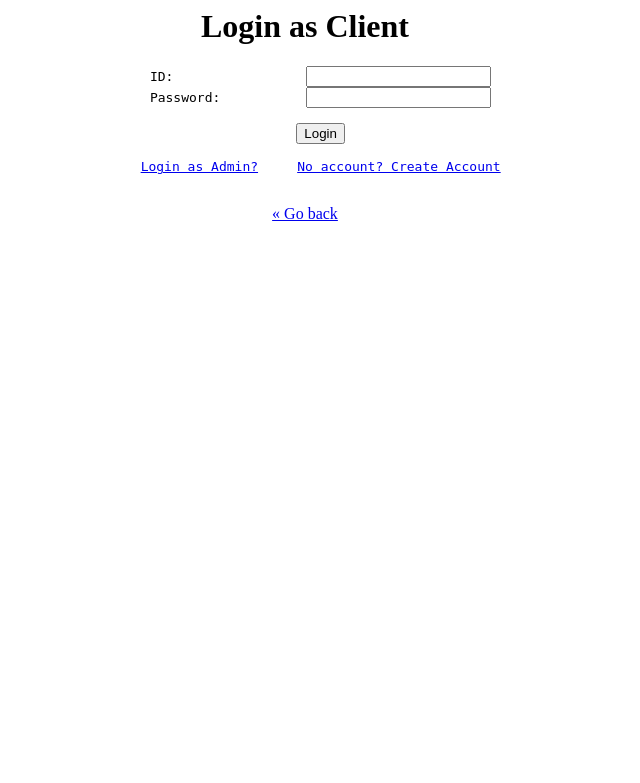
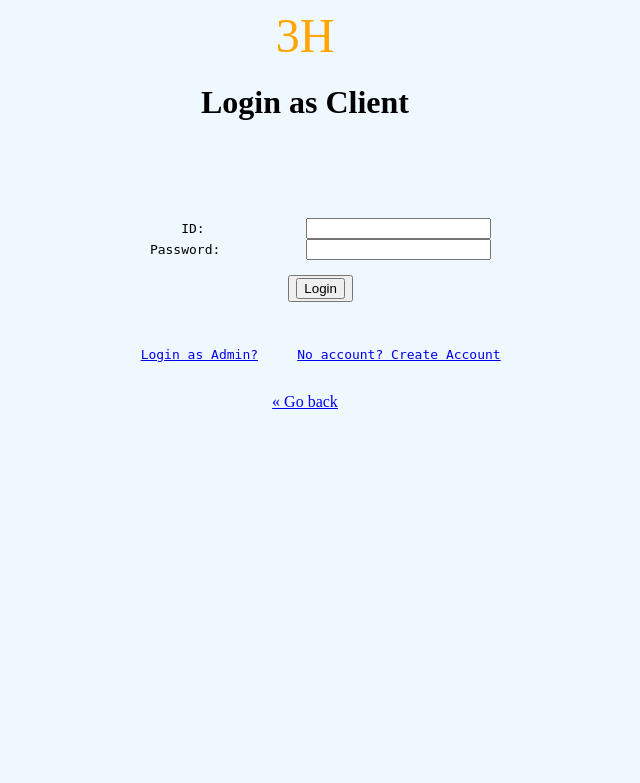
Before and after one commit to samComeIt/summer2019, a PHP site: page /loginClient.php in a window 1280 px wide. Shown: the top 783 px of the page, without its empty margins (335-975 px from the left). Run offline with PHP 8.4, Linux system fonts and the light colour scheme.

Commit message:
html
changed backgorund of the login page to AliceBlue(#F0F8FF)

```diff
--- a/305/intro.html
+++ b/305/intro.html
@@ -11,7 +11,8 @@
 <div style="text-align:center">
 
 
-<h1>Welcome to 3H </h1>
+<h1>Welcome to <font color ="orange">3H </font></h1>
+
 <a href="loginClient.php">Login</a><br>
 <a href="about.php">About</a><br>
 
--- a/305/loginAdmin.php
+++ b/305/loginAdmin.php
@@ -4,7 +4,7 @@
    <div style="text-align:center">
       <title>3H </title>
    </head>
-
+   <?php print "<font size = '7' color='orange'>3H</font>"; ?>
    <body><h1>Login as Admin</h1></html></div>
 
 
--- a/305/loginClient.php
+++ b/305/loginClient.php
@@ -4,8 +4,9 @@
    <div style="text-align:center">
       <title>3H </title>
    </head>
-
-   <body><h1>Login as Client</h1></html></div>
+   <?php print "<font size = '7' color='orange'>3H</font>"; ?>
+   <body style="background-color:#F0F8FF"><h1>Login as Client</h1>
+   </body></html></div>
 
 <?php	//loginClient.php
 /*
@@ -17,14 +18,21 @@ Code worte by San Hae Kim and Kyu Hee Park*/
     echo "<div style=\"text-align:center\">";
    echo <<<_END
   <form action="loginClient.php" method="post"><pre>
-    ID:     		<input type=text name="username">
+    <div class="login_page">
+	<div class="form">
+	<form class = "register_form">
+	ID:     	<input type=text name="username">
     Password:      	<input type=text name="password">
 
-    <input type="submit" value="Login">
-
+    <button><input type="submit" value="Login"></button>
+     </form>
+</div>
+</div>
     <a href="loginAdmin.php">Login as Admin?</a> 	<a href="createAccount.php">No account? Create Account</a>
   </pre></form>
 _END;
+
+//Set variable
 
 if($_SERVER["REQUEST_METHOD"] == "POST") {
 
```
